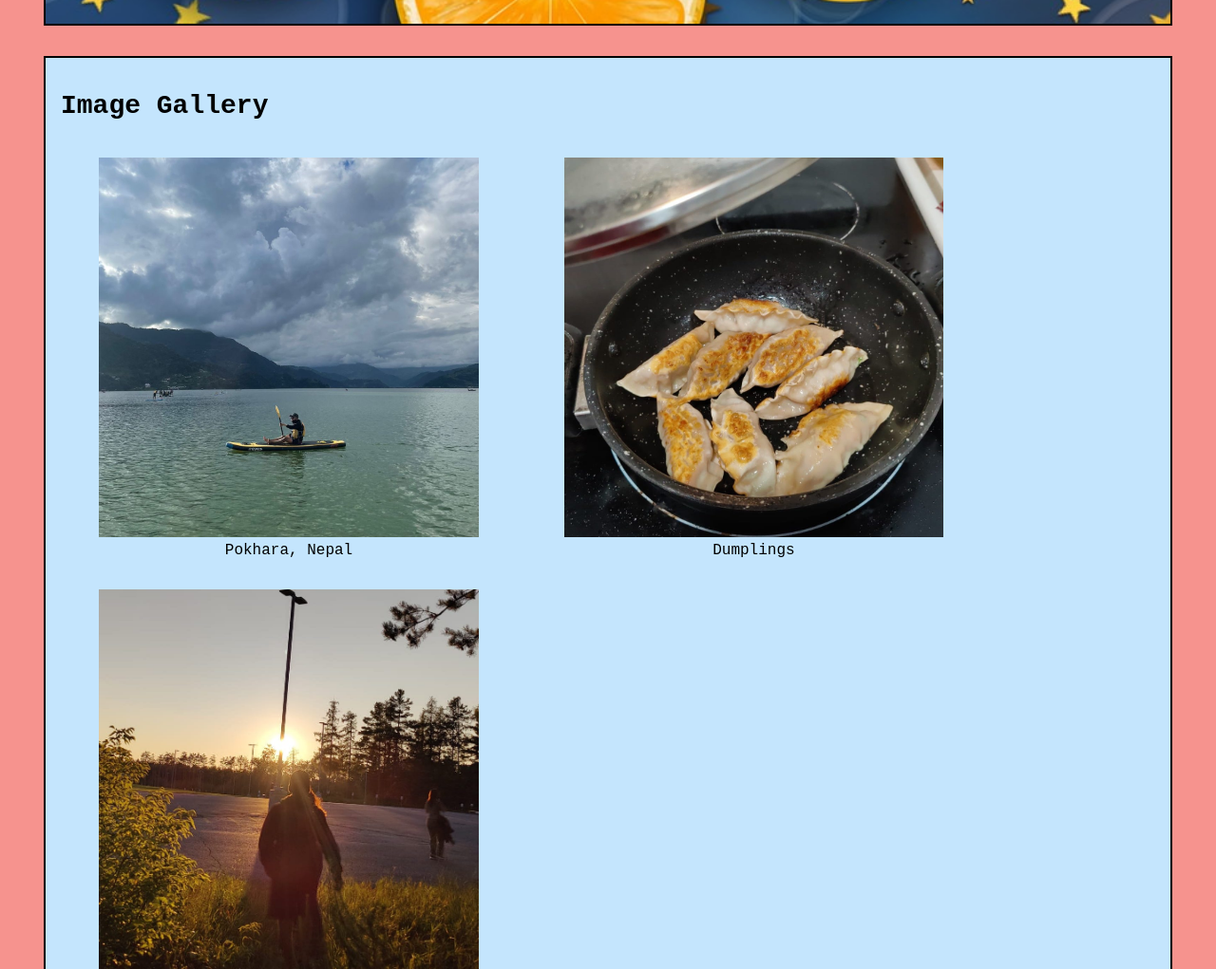
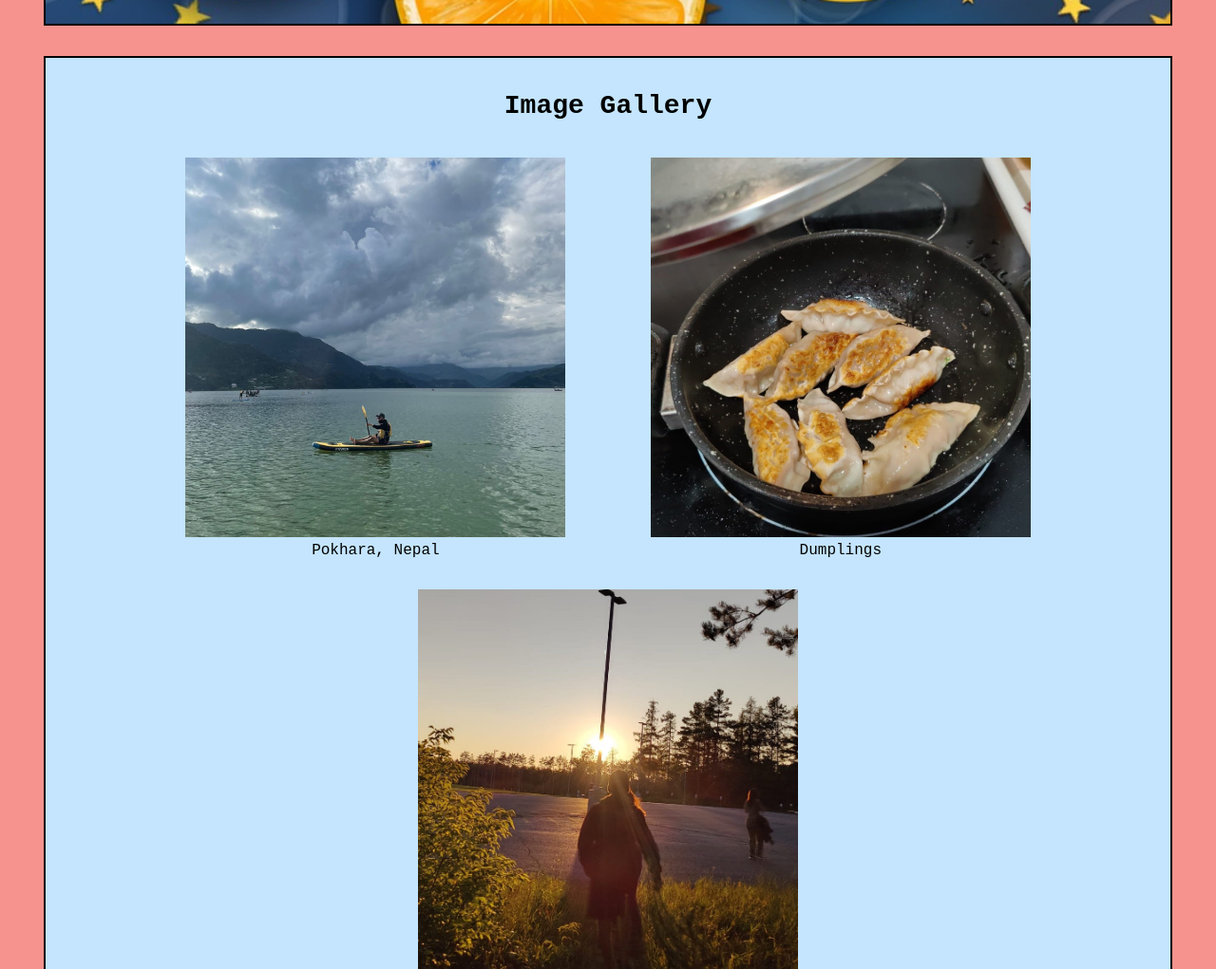
Before and after one commit to ronanshakya/my-cool-website, a plain HTML site: page index.html in a window 1280 px wide. Shown: the part 1795-2816 px from the top of the page at 95% size. Drawn offline with Linux system fonts and the light colour scheme.

Commit message:
image gallery center align

```diff
--- a/index.html
+++ b/index.html
@@ -146,7 +146,7 @@
                     </article>
                 </div>
             </section>
-            <section class="about-section">
+            <section class="about-section center">
                 <h2 class="section-heading" id="gallery">Image Gallery</h2>
                 <!-- A picture of me on a lake. -->
                 <figure class="gallery-image">
```
